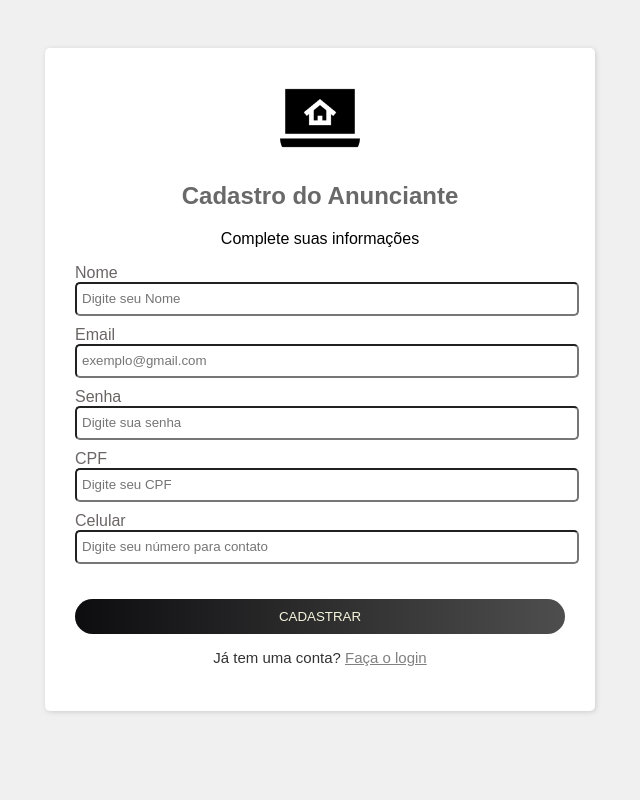
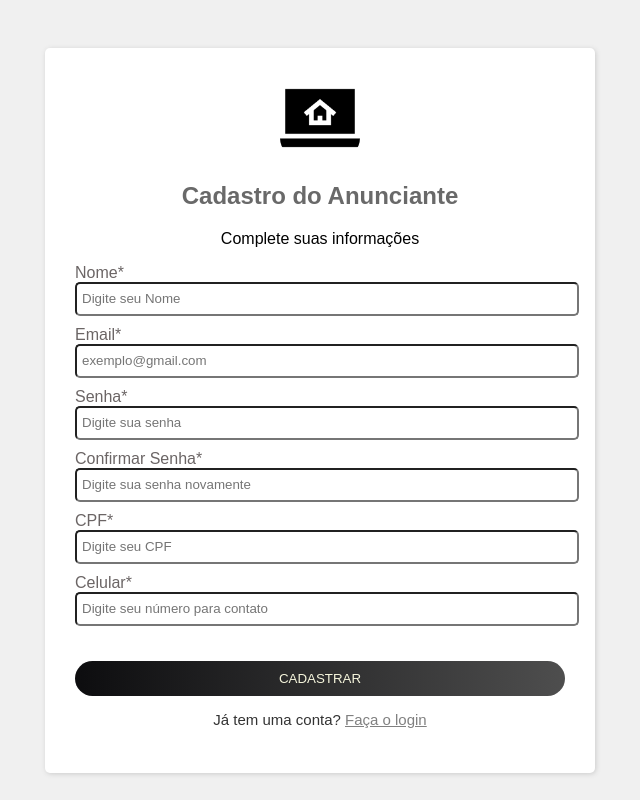
Before and after one commit to jose-mariano/home-search, a PHP site: page /cadastroAnunciante.php in a window 1280 px wide. Shown: the whole page, without its empty margins (320-960 px from the left). Run offline with PHP 8.4, Linux system fonts and the light colour scheme.

Commit message:
Alteracoes nos arquivos anunciante.php e cadastroAnunciante.php

```diff
--- a/anunciante.php
+++ b/anunciante.php
@@ -23,7 +23,7 @@
                 <nav class="flex-1">
                     <ul class="flex justify-end flex-1">
                         <li class="p-5">
-                            <a href="" class="hover:bg-blue-500 p-3 rounded-full">Sair</a>
+                            <a href="index.php" class="hover:bg-blue-500 p-3 rounded-full">Sair</a>
                         </li>
                     </ul>
                 </nav>
--- a/cadastroAnunciante.php
+++ b/cadastroAnunciante.php
@@ -22,27 +22,32 @@
             </div>
 
             <div class="card-group">
-                <label>Nome</label>
+                <label>Nome*</label>
             <input type="text" name="nome" placeholder="Digite seu Nome" required>
             </div>
 
             <div class="card-group">
-                <label>Email</label>
+                <label>Email*</label>
             <input type="email" name="email" placeholder="exemplo@gmail.com" required>
             </div>
 
             <div class="card-group">
-                <label>Senha</label>
+                <label>Senha*</label>
             <input type="password" name="senha" placeholder="Digite sua senha" required>
             </div>
 
             <div class="card-group">
-                <label>CPF</label>
+                <label>Confirmar Senha*</label>
+            <input type="password" name="senha" placeholder="Digite sua senha novamente" required>
+            </div>
+
+            <div class="card-group">
+                <label>CPF*</label>
             <input type="text" name="cpf" placeholder="Digite seu CPF" required>
             </div>
 
             <div class="card-group cel">
-                <label>Celular</label>
+                <label>Celular*</label>
             <input type="tel" name="cpf" placeholder="Digite seu número para contato" required>
             </div>
 
```
Also changed, not shown: login-bkp.php (renamed from login.php).
